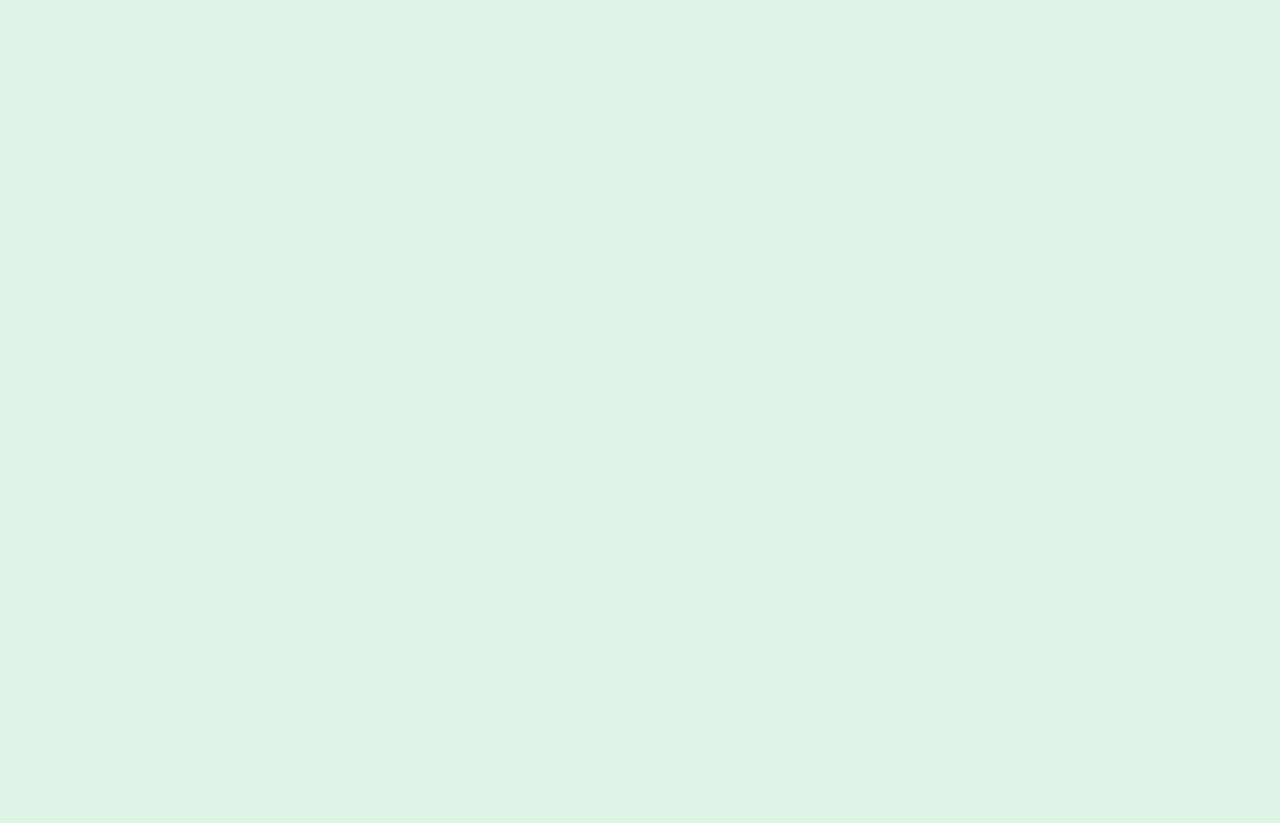
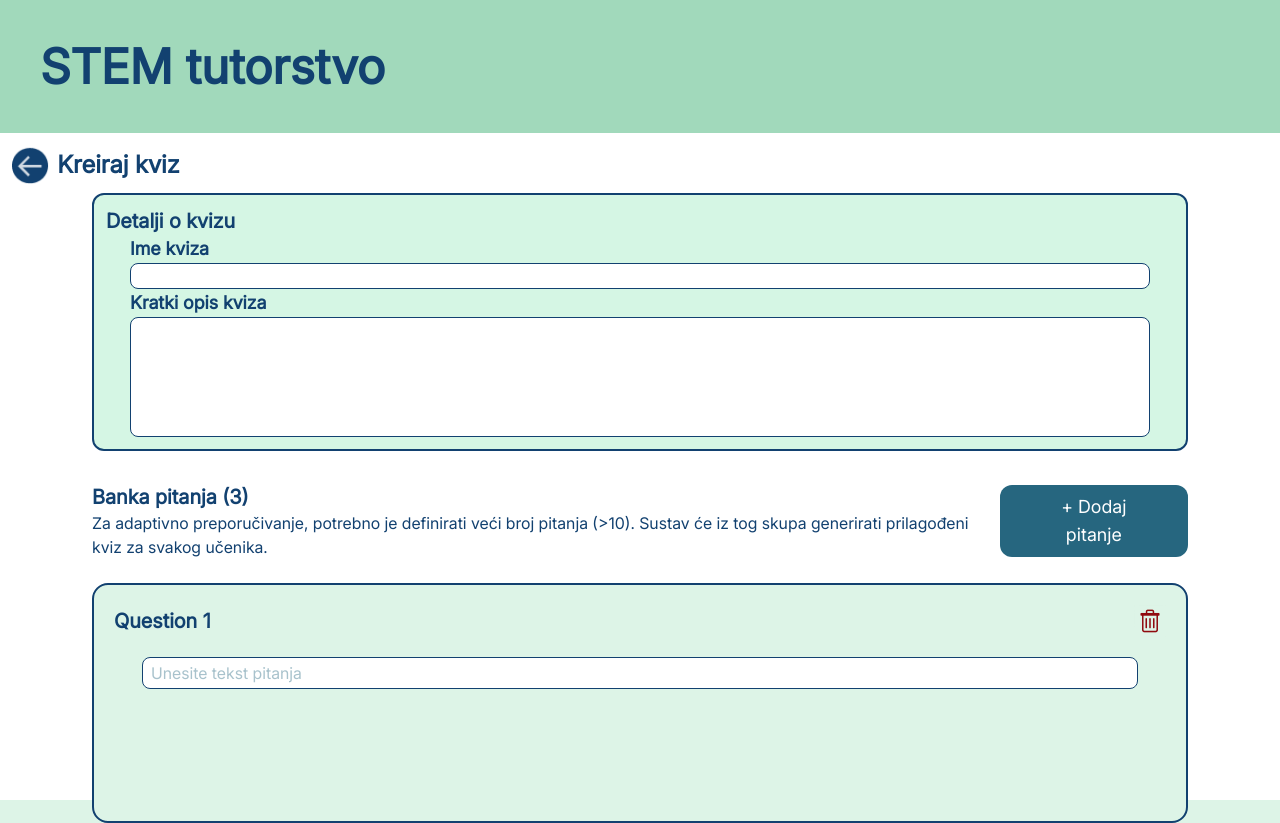
Before and after one commit to IvanaVelickovic/progi-projekt, a React (Vite) app in the folder frontend/: page /instructor/addQuiz in a window 1280 px wide. Before the commit this address had no page. Before the commit the page ends 800 px from the top, so only its background shows below. Built offline with nearby package versions, Linux system fonts and the light colour scheme.

Commit message:
add AddQuiz.tsx

```diff
--- a/frontend/src/App.tsx
+++ b/frontend/src/App.tsx
@@ -10,6 +10,7 @@ import Register from "./pages/Register";
 import Setup from "./pages/Setup";
 import InstructorDashboard from "./pages/InstructorDashboard";
 import AddSchedule from "./pages/AddSchedule";
+import AddQuiz from "./pages/AddQuiz";
 
 function App() {
   return (
@@ -45,6 +46,7 @@ function App() {
             path="/instructor/addSchedule"
             element={<AddSchedule />}
           ></Route>
+          <Route path="/instructor/addQuiz" element={<AddQuiz />}></Route>
         </Routes>
       </AuthProvider>
     </Router>
--- a/frontend/src/components/AddToSchedule.tsx
+++ b/frontend/src/components/AddToSchedule.tsx
@@ -23,18 +23,39 @@ const AddToSchedule = ({
   schedules,
   setSchedules,
 }: AddToScheduleProps) => {
+  const handleAddToSchedule = async () => {
+    /*const selectedScheduleIds = schedules
+      .filter((s) => s.selected)
+      .map((s) => s.id);
+    try {
+      await api.post("/api/instructor/addToSchedule", {
+        quizId: quizId, //id kviza
+        scheduleIds: selectedScheduleIds, //polje s schedule id-ovima
+      });
+      window.alert("Uspješno pridodijeljeno!");
+    } catch (error) {
+      console.error("Greška s backendom");
+      window.alert("Neuspjeh - kviz nije pridodijeljen terminima.");
+    } finally {
+      setAddToSchedule(false);
+    } */
+
+    window.alert("Neuspjeh - kviz nije pridodijeljen terminima.");
+    setAddToSchedule(false);
+  };
+
   return (
-    <div className="fixed inset-0 z-50 flex items-center justify-center">
-      <div className="absolute inset-0 bg-black/30 "></div>
+    <div className="fixed inset-0 z-40 flex items-center justify-center">
+      <div className="absolute inset-0 bg-black/30 pointer-events-none"></div>
 
-      <div className="relative bg-white rounded-xl w-1/2 h-9/12 z-10 border-2 border-blue-dark flex flex-col">
+      <div className="relative bg-white rounded-xl w-1/2 h-3/4 z-10 border-2 border-blue-dark flex flex-col">
         <div className="flex justify-between items-center p-4 rounded-t-2xl">
           <div>
             <h1 className="text-blue-dark text-xl font-bold">
               Dodijeli kviz terminu
             </h1>
             <p className="text-blue-dark">
-              Odaberite termine kojima želite dodijeliti kviz - {quizName}
+              Kliknite na ime termina kojemu želite dodijeliti kviz - {quizName}
             </p>
           </div>
           <button
@@ -50,10 +71,29 @@ const AddToSchedule = ({
             <div
               key={item.id}
               className="flex items-center min-h-[90px] shrink-0 bg-green-light border-2 border-blue-dark rounded-2xl px-5 gap-x-3"
+              onClick={() => {
+                setSchedules((prev) =>
+                  prev.map((i) =>
+                    i.id === item.id
+                      ? {
+                          ...i,
+                          selected: !item.selected,
+                        }
+                      : i
+                  )
+                );
+              }}
             >
               <input
                 type="checkbox"
                 checked={item.selected}
+                onChange={() => {
+                  setSchedules((prev) =>
+                    prev.map((i) =>
+                      i.id === item.id ? { ...i, selected: !i.selected } : i
+                    )
+                  );
+                }}
                 className="h-5 w-5"
               ></input>
               <div className="flex justify-between items-center w-full">
@@ -68,7 +108,11 @@ const AddToSchedule = ({
             </div>
           ))}
         </div>
-        <button className="bg-blue-light text-white py-3 px-2 rounded-2xl w-3/12 self-end mr-7 mb-1">
+        <button
+          type="button"
+          className="bg-blue-light text-white py-3 px-2 rounded-2xl w-3/12 self-end mr-7 mb-1 cursor-pointer z-50"
+          onClick={handleAddToSchedule}
+        >
           Dodijeli terminima
         </button>
       </div>
--- /dev/null
+++ b/frontend/src/pages/AddQuiz.tsx
@@ -0,0 +1,148 @@
+import { useEffect, useState } from "react";
+import { useNavigate } from "react-router-dom";
+import googleLogo from "../assets/logos/google_logo.png";
+import api from "../api";
+
+interface Question {
+  text: string;
+  type: "input" | "multiple-choice";
+  difficulty: "easy" | "medium" | "hard";
+  options: string[];
+  correct: string;
+}
+
+const AddQuiz = () => {
+  const [questions, setQuestions] = useState<Question[]>([
+    {
+      text: "",
+      type: "input",
+      difficulty: "easy",
+      options: [],
+      correct: "",
+    },
+  ]);
+
+  /*
+  const goBack = () => {
+    const formEmpty = Object.values(formData).every((value) => value === "");
+
+    if (!formEmpty) {
+      const proceed = window.confirm(
+        "Ako se vratite natrag, vaši podaci neće biti spremljeni. Želite li nastaviti?"
+      );
+      if (proceed) {
+        navigate("/instructor/dashboard");
+      }
+    } else {
+      navigate("/instructor/dashboard");
+    }
+  };
+
+  useEffect(() => {
+    const handleBeforeUnload = (e: BeforeUnloadEvent) => {
+      if (!isFormEmpty) {
+        e.preventDefault();
+      }
+    };
+
+    window.addEventListener("beforeunload", handleBeforeUnload);
+    return () => window.removeEventListener("beforeunload", handleBeforeUnload);
+  }, [isFormEmpty]);
+
+  const handleChange = (
+    e: React.ChangeEvent<HTMLInputElement | HTMLSelectElement>
+  ) => {
+    const { name, value } = e.target;
+
+    setFormData({ ...formData, [name]: value });
+  };
+
+  const handleSubmit = async (e: React.FormEvent<HTMLFormElement>) => {
+    e.preventDefault();
+    try {
+      const res = await api.post("/instructor/addSchedule", formData);
+
+      if (res.status === 200 || res.status === 201) {
+        window.alert("Termin uspješno dodan!");
+        navigate("/instructor/dashboard");
+      }
+    } catch (err: any) {
+      console.error("Greška u komunikaciji s backendom ", err);
+      window.alert(
+        "Nismo uspjeli dodati vaš termin. Molimo pokušajte ponovno."
+      );
+    }
+  }; */
+
+  return (
+    <div className="h-screen">
+      <div className="flex justify-between items-center content-end p-10 bg-green-dark/50 h-1/6 shadow">
+        <h1 className="text-blue-dark text-5xl font-bold">STEM tutorstvo</h1>{" "}
+      </div>
+
+      <div className=" h-5/6 p-3 bg-white">
+        <div className="flex items-center mb-2 cursor-pointer max-w-60">
+          <img src="/images/back_button.png" className="mr-2 h-10"></img>
+          <div className="text-blue-dark text-2xl font-bold">Kreiraj kviz</div>
+        </div>
+        <div className="px-20 text-blue-dark">
+          <div className="border-2 border-blue-dark rounded-xl bg-[#D5F6E4] p-3">
+            <h1 className="text-xl font-bold">Detalji o kvizu</h1>
+            <div className=" mx-6">
+              <p className="text-lg font-semibold">Ime kviza</p>
+              <input
+                type="text"
+                className="bg-white border-1 border-blue-dark rounded-lg w-full mr-10 px-2"
+              ></input>
+            </div>
+            <div className=" mx-6">
+              <p className="text-lg font-semibold">Kratki opis kviza</p>
+              <input
+                type="text"
+                className="flex items-start bg-white border border-blue-dark rounded-lg w-full mr-10 h-30 px-2"
+              ></input>
+            </div>
+          </div>
+          <div className="flex justify-between items-center mt-8 mb-6">
+            <div>
+              <h1 className="font-bold text-xl">Banka pitanja (3)</h1>
+              <p>
+                Za adaptivno preporučivanje, potrebno je definirati veći broj
+                pitanja ({">"}10). Sustav će iz tog skupa generirati prilagođeni
+                kviz za svakog učenika.
+              </p>
+            </div>
+            <button className="bg-blue-light rounded-xl text-white text-lg px-10 py-2">
+              + Dodaj pitanje
+            </button>
+          </div>
+          <div>
+            {questions.map((item, id) => (
+              <div
+                key={id}
+                className="border-2 border-blue-dark rounded-2xl bg-green-light h-60"
+              >
+                <div className="flex justify-between items-center p-5">
+                  <div className="font-bold text-xl">Question 1</div>
+                  <img src="/images/trash_icon.png" className="w-8"></img>
+                </div>
+                <div className="w-full px-12">
+                  <input
+                    id="questionText"
+                    value={item.text}
+                    name="text"
+                    className="w-full border border-blue-dark rounded-lg bg-white px-2 h-8 placeholder-blue-light/40"
+                    placeholder="Unesite tekst pitanja"
+                  ></input>
+                </div>
+                <div></div>
+              </div>
+            ))}
+          </div>
+        </div>
+      </div>
+    </div>
+  );
+};
+
+export default AddQuiz;
```
Also changed, not shown: frontend/src/components/Quizzes.tsx (+39 -19 lines).
